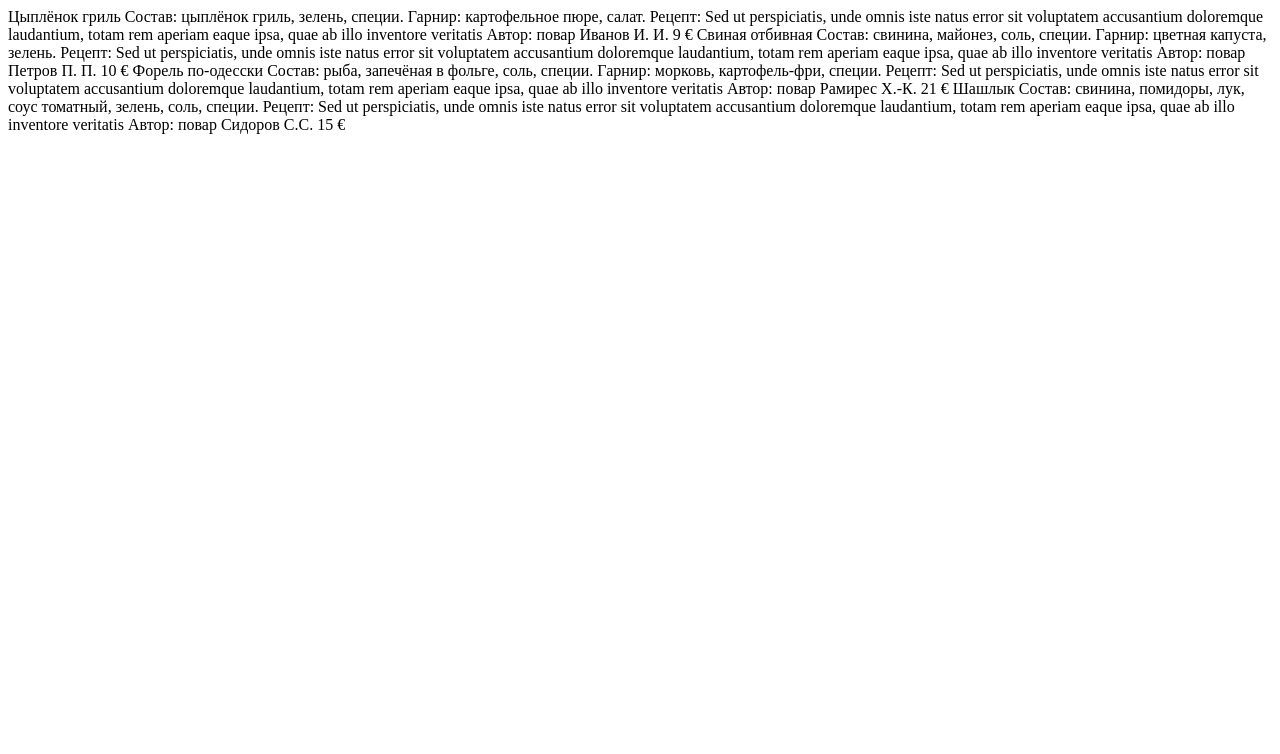
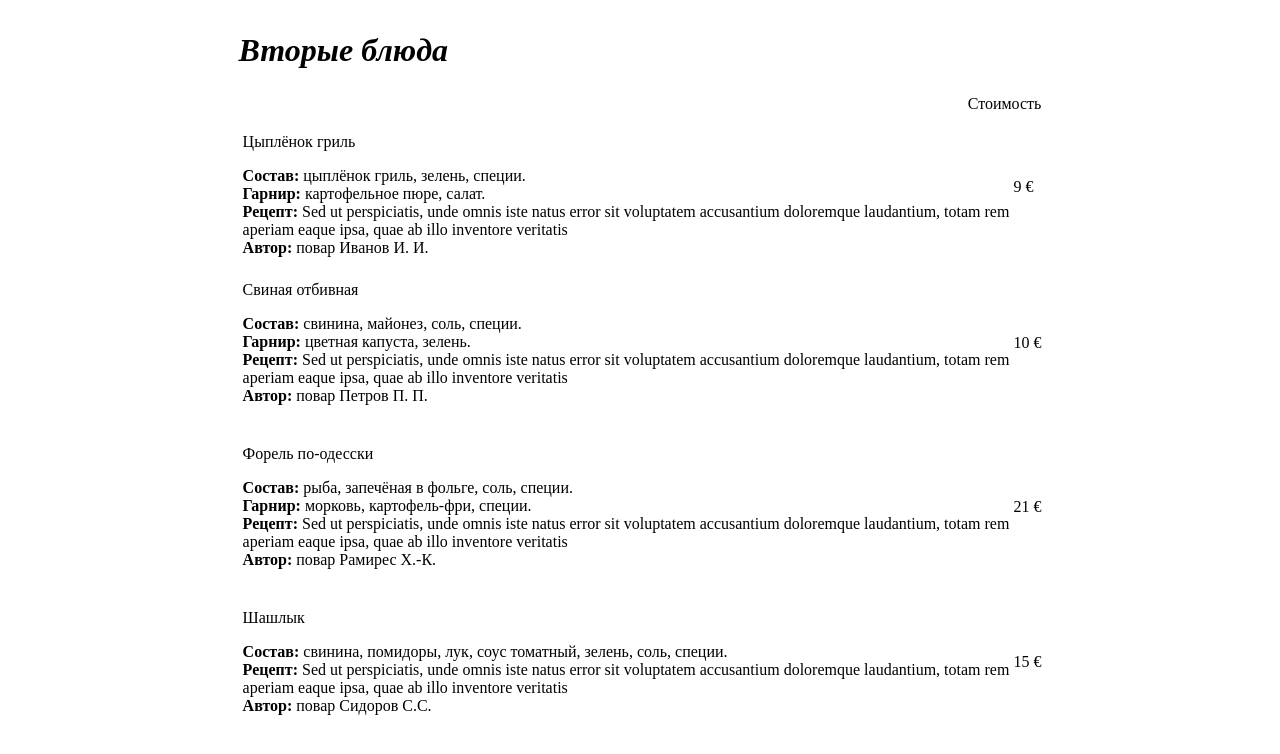
Before and after one commit to natasha8ka/html, a plain HTML site: page site_kafe/page2.html in a window 1280 px wide. Drawn offline with Linux system fonts and the light colour scheme.

Commit message:
сайт кафе

```diff
--- a/site_kafe/page2.html
+++ b/site_kafe/page2.html
@@ -7,28 +7,97 @@
     <title>Document</title>
 </head>
 <body>
-    Цыплёнок гриль
-    Состав: цыплёнок гриль, зелень, специи.
-    Гарнир: картофельное пюре, салат.
-    Рецепт: Sed ut perspiciatis, unde omnis iste natus error sit voluptatem accusantium doloremque laudantium, totam rem aperiam eaque ipsa, quae ab illo inventore veritatis
-    Автор: повар Иванов И. И.	9 €
+     <table align="center">
+          <tr>
+              <td colspan="3">
+                  <h1><i>Вторые блюда</i></h1>
+              </td>
+          </tr>
+          <tr>
+              <td colspan="3" align="right">
+                  Стоимость
+              </td>
+          </tr>
+          <tr>
+              <td>
 
-         Свиная отбивная
-    Состав: свинина, майонез, соль, специи.
-    Гарнир: цветная капуста, зелень.
-    Рецепт: Sed ut perspiciatis, unde omnis iste natus error sit voluptatem accusantium doloremque laudantium, totam rem aperiam eaque ipsa, quae ab illo inventore veritatis
-    Автор: повар Петров П. П.	10 €
-
-         Форель по-одесски
-    Состав: рыба, запечёная в фольге, соль, специи.
-    Гарнир: морковь, картофель-фри, специи.
-    Рецепт: Sed ut perspiciatis, unde omnis iste natus error sit voluptatem accusantium doloremque laudantium, totam rem aperiam eaque ipsa, quae ab illo inventore veritatis
-    Автор: повар Рамирес Х.-К.	21 €
-
-         Шашлык
-    Состав: свинина, помидоры, лук, соус томатный, зелень, соль, специи.
-    Рецепт: Sed ut perspiciatis, unde omnis iste natus error sit voluptatem accusantium doloremque laudantium, totam rem aperiam eaque ipsa, quae ab illo inventore veritatis
-    Автор: повар Сидоров С.С.	15 €
+              </td>
+              <td>
+     <p>
+     Цыплёнок гриль
+     </p>
+    <b>Состав:</b> цыплёнок гриль, зелень, специи.<br />
+    <b>Гарнир:</b> картофельное пюре, салат.<br />
+    <b>Рецепт:</b> Sed ut perspiciatis, unde omnis iste natus error sit voluptatem accusantium doloremque laudantium, totam rem<br />
+    aperiam eaque ipsa, quae ab illo inventore veritatis<br />
+    <b>Автор:</b> повар Иванов И. И.
+               </td>
+               <td>
+     9 €
+               </td>
+          </tr>
+          <tr>
+               <td colspan="3"></td>
+          </tr>
+            <tr>
+                <td></td>
+                <td>
+    <p>
+        Свиная отбивная
+    </p>
+    <p>
+    <b>Состав:</b> свинина, майонез, соль, специи.<br />
+    <b>Гарнир:</b> цветная капуста, зелень.<br />
+    <b>Рецепт:</b> Sed ut perspiciatis, unde omnis iste natus error sit voluptatem accusantium doloremque laudantium, totam rem<br />
+    aperiam eaque ipsa, quae ab illo inventore veritatis<br />
+    <b>Автор:</b> повар Петров П. П.
+    </p>
+                </td>
+                <td>
+    10 €
+                </td>
+        </tr>
+        <tr>
+            <td colspan="3"></td>
+        </tr>
+        <tr>
+            <td></td>
+            <td>
+    <p>
+        Форель по-одесски
+    </p>
+    <p>
+    <b>Состав:</b> рыба, запечёная в фольге, соль, специи.<br />
+    <b>Гарнир:</b> морковь, картофель-фри, специи.<br />
+    <b>Рецепт:</b> Sed ut perspiciatis, unde omnis iste natus error sit voluptatem accusantium doloremque laudantium, totam rem<br />
+    aperiam eaque ipsa, quae ab illo inventore veritatis<br />
+    <b>Автор:</b> повар Рамирес Х.-К.
+    </p>
+            </td>
+            <td>
+                21 €
+            </td>
+        </tr>
+        <tr>
+            <td colspan="3"></td>
+        </tr>
+        <tr>
+            <td></td>
+            <td>
+    <p>
+    Шашлык
+    </p>
+    <p>
+    <b>Состав:</b> свинина, помидоры, лук, соус томатный, зелень, соль, специи.<br />
+    <b>Рецепт:</b> Sed ut perspiciatis, unde omnis iste natus error sit voluptatem accusantium doloremque laudantium, totam rem<br />
+    aperiam eaque ipsa, quae ab illo inventore veritatis<br />
+    <b>Автор:</b> повар Сидоров С.С.
+    </p>
+            </td>
+            <td>
+    15 €
+            </td>
+        </tr>
 
 </body>
 </html>
```
Also changed, not shown: site_kafe/page1.html (+71 -14 lines).
